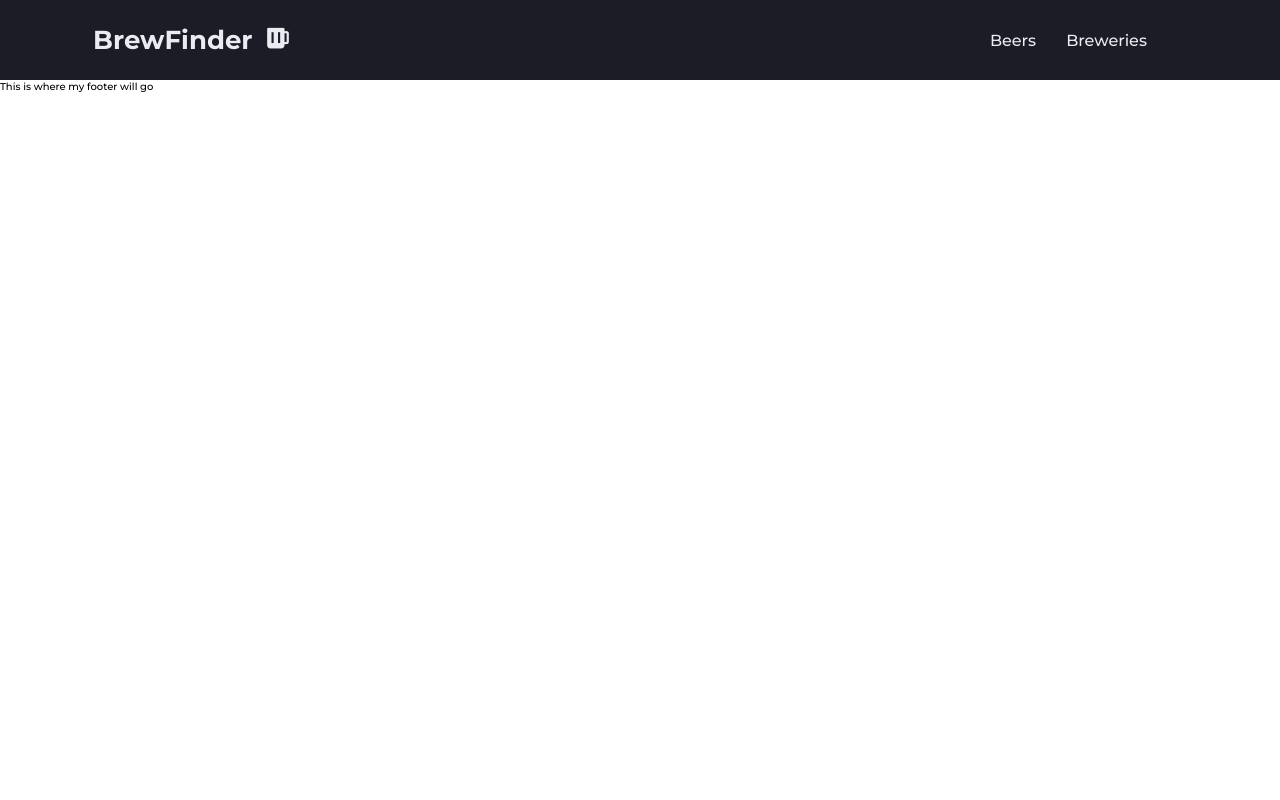
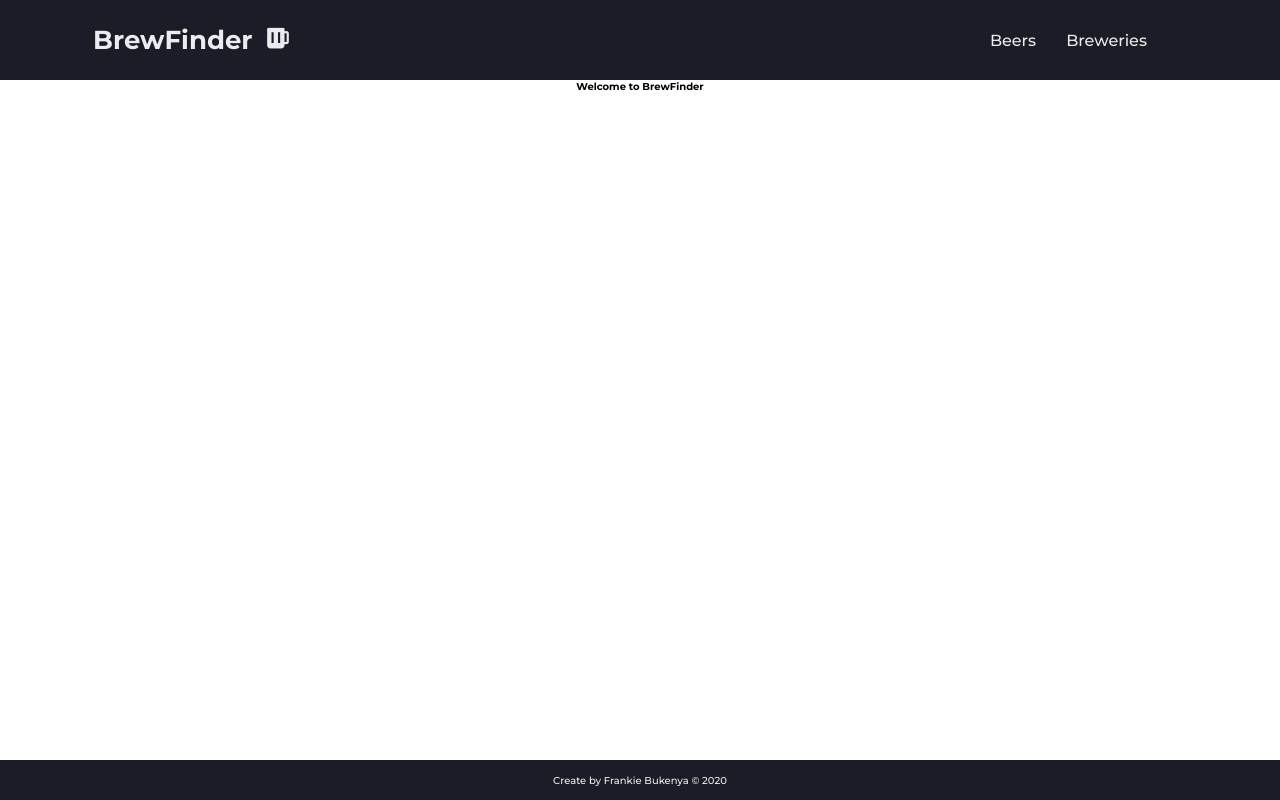
Before and after one commit to Frankie-B/pxl-heroes-assessment, a React (Create React App) app: page / in a window 1280 px wide. Built offline with nearby package versions, Linux system fonts and the light colour scheme.

Commit message:
Add Footer component

```diff
--- a/src/components/Footer.jsx
+++ /dev/null
@@ -1,11 +0,0 @@
-import React from 'react';
-
-const Footer = () => {
-  return(
-    <div>
-      This is where my footer will go
-    </div>
-  )
-}
-
-export default Footer;
--- /dev/null
+++ b/src/components/Footer/Footer.jsx
@@ -0,0 +1,12 @@
+import React from 'react';
+import './Footer.scss'
+
+const Footer = () => {
+  return(
+    <div className="Footer">
+      <small className="footer-text">Create by <a rel="noopener noreferrer" href="https://github.com/Frankie-B" target="_blank" className="footer-link">Frankie Bukenya &#169; 2020</a></small>
+    </div>
+  )
+}
+
+export default Footer;
--- /dev/null
+++ b/src/components/Footer/Footer.scss
@@ -0,0 +1,23 @@
+.Footer {
+  background: #1b1c25;
+  color: #ebecf1;
+  font-size: 1.2rem;
+  display: flex;
+  align-items: center;
+  justify-content: center;
+  position: fixed;
+  bottom: 0;
+  text-align: center;
+  height: 5vh;
+  width: 100%;
+  .footer-text {
+    .footer-link {
+      color: #ebecf1;
+      text-decoration: none;
+    }
+
+    .footer-link:hover {
+      color: #206a5d;
+    }
+  }
+}
--- a/src/layouts/Default.jsx
+++ b/src/layouts/Default.jsx
@@ -1,6 +1,6 @@
 import React from 'react'
 import Navigation from '../components/Navbar/Navbar';
-import Footer from "../components/Footer";
+import Footer from "../components/Footer/Footer";
 
 const Default = (props) => {
   return (
--- a/src/pages/Home.jsx
+++ b/src/pages/Home.jsx
@@ -1,8 +1,11 @@
 import React from 'react'
+import './Home.scss'
 
 const Home = () => {
   return (
-   <div className="Home"></div>
+    <div className="Home">
+      <h1 className="home-heading">Welcome to BrewFinder</h1>
+   </div>
   )
 }
 
--- /dev/null
+++ b/src/pages/Home.scss
@@ -0,0 +1,3 @@
+.Home {
+  text-align: center;
+}
```
